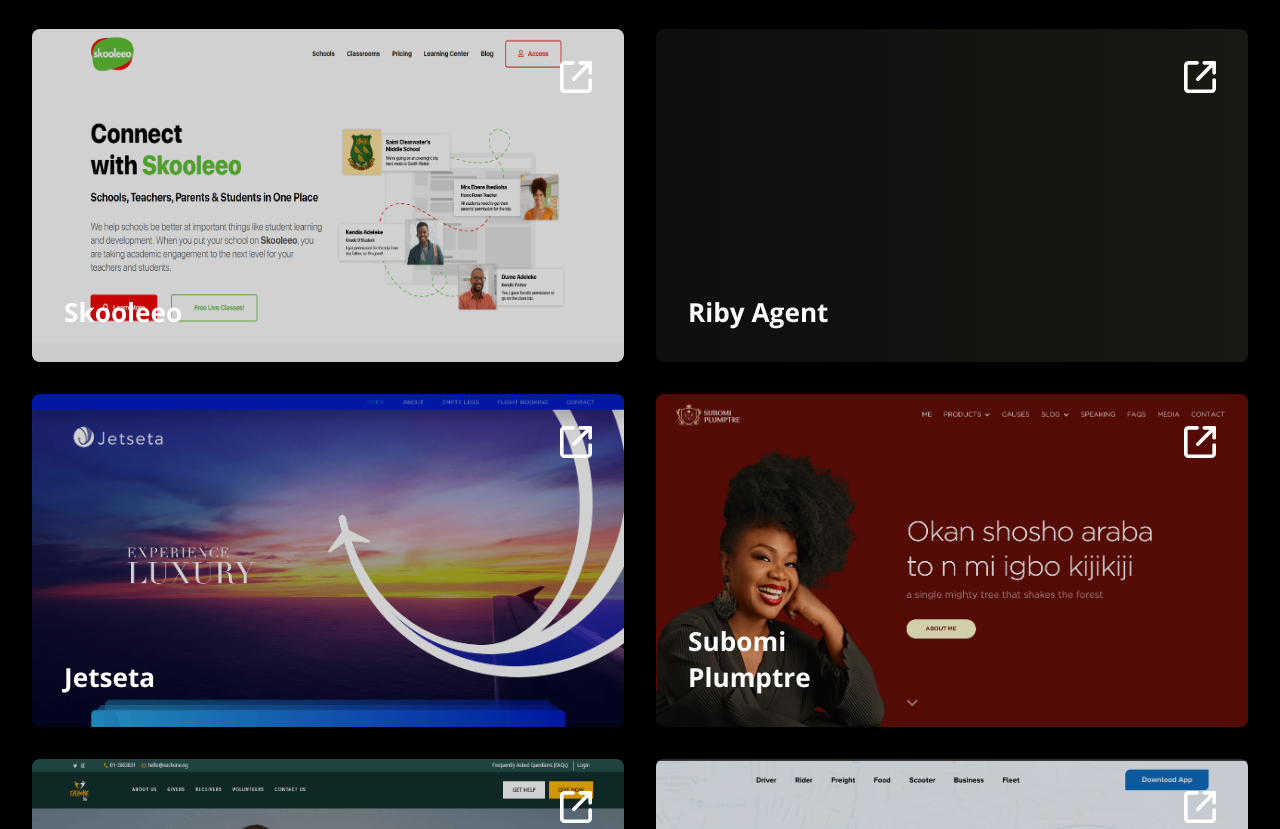
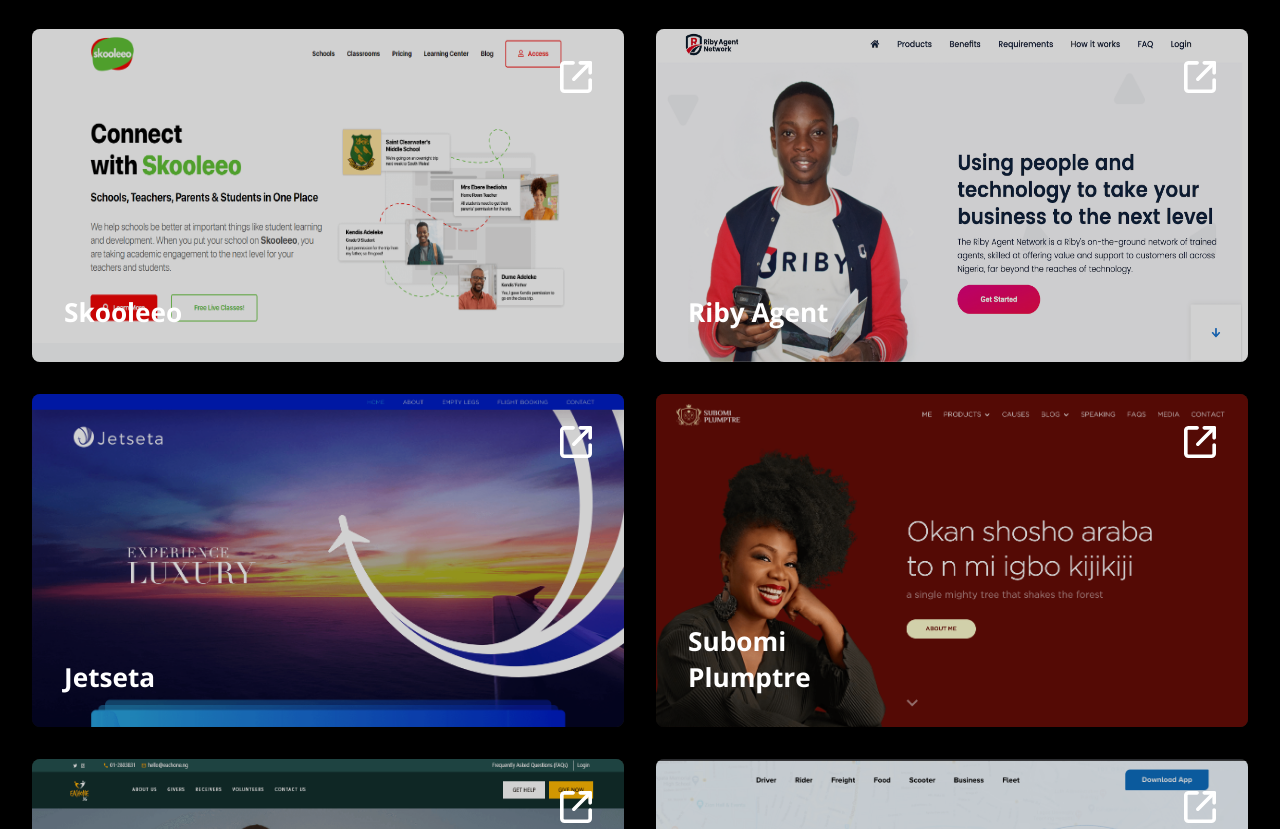
Before and after one commit to israelalagbe/israelalagbe.github.io, a website: page index.html in a window 1280 px wide. Shown: the part 1327-2156 px from the top of the page. Drawn offline with nearby package versions, Linux system fonts and the light colour scheme; a script that the page names is missing.

Commit message:
update agent image

```diff
--- a/css/style.css
+++ b/css/style.css
@@ -552,7 +552,7 @@
 }
 
 .agent .project__image{
-  background-image: url(/images/agent.png);
+  background-image: url(/images/agent2.png);
 }
 .skooleo .project__image{
   background-image: url(/images/skooleo.PNG);
```
Also changed, not shown: images/agent2.png (added).
